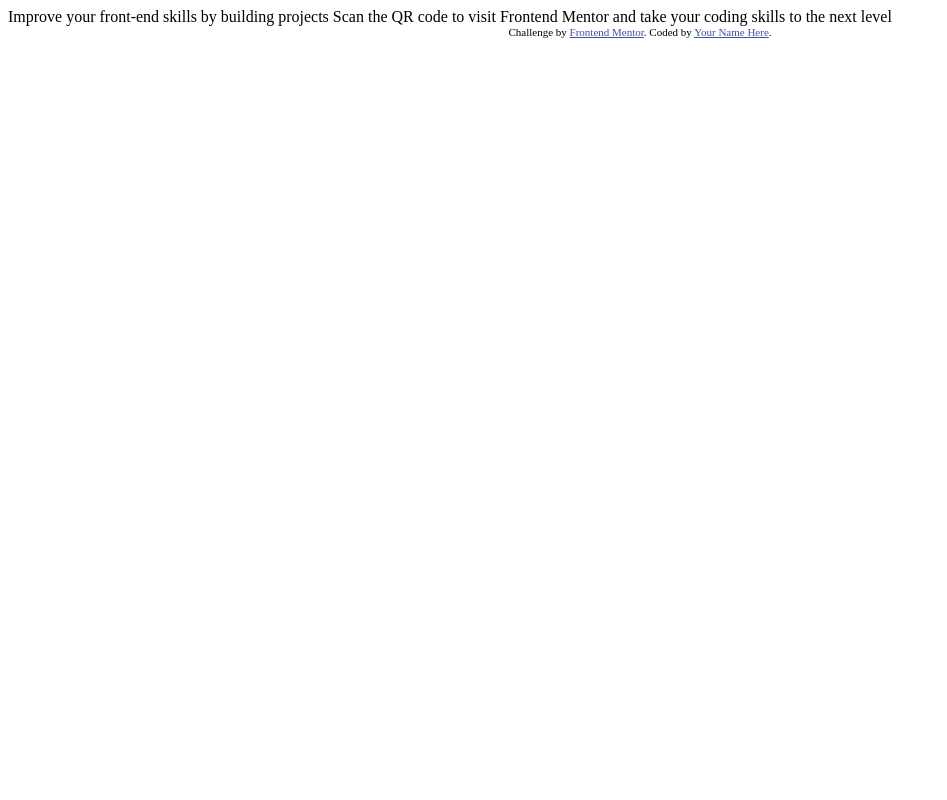
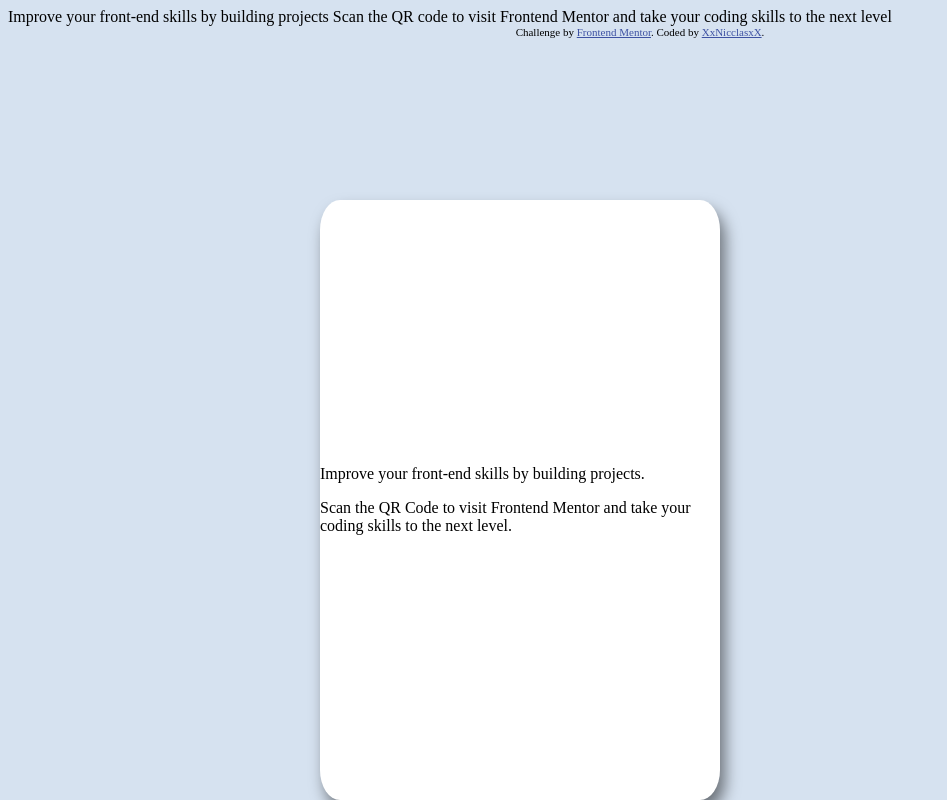
Before and after one commit to XxNicclasxX/QR-Code, a plain HTML site: page QR-Code/qr-code-component-main/index.html in a window 1280 px wide. Shown: the whole page, without its empty margins (0-947 px from the left). Drawn offline with Linux system fonts and the light colour scheme.

Commit message:
segundo commit

```diff
--- a/qr-code-component-main/index.html
+++ b/QR-Code/qr-code-component-main/index.html
@@ -5,8 +5,9 @@
   <meta name="viewport" content="width=device-width, initial-scale=1.0"> <!-- displays site properly based on user's device -->
 
   <link rel="icon" type="image/png" sizes="32x32" href="./images/favicon-32x32.png">
+  <link rel="stylesheet" href="/QR-Code/qr-code-component-main/style.css">
 
-  <title>Frontend Mentor | QR code component</title>
+  <title>QR code component</title>
 
   <!-- Feel free to remove these styles or customise in your own stylesheet 👍 -->
   <style>
@@ -14,15 +15,30 @@
     .attribution a { color: hsl(228, 45%, 44%); }
   </style>
 </head>
+
 <body>
 
+  <div class="container-ext">
+    <div class="container-int">
+      <div class="container-img">
+        <div class="text-large">
+          <p> Improve your front-end skills by building projects.</p>
+        <div class="text-small">
+          <p>Scan the QR Code to visit Frontend Mentor and take your coding skills to the next level.</p>
+          </div>
+        </div>
+      </div>
+    </div>
+  </div>
   Improve your front-end skills by building projects
 
   Scan the QR code to visit Frontend Mentor and take your coding skills to the next level
 
   <div class="attribution">
     Challenge by <a href="https://www.frontendmentor.io?ref=challenge" target="_blank">Frontend Mentor</a>.
-    Coded by <a href="#">Your Name Here</a>.
+    Coded by <a href="#">XxNicclasxX</a>.
   </div>
+
 </body>
+
 </html>
--- /dev/null
+++ b/QR-Code/qr-code-component-main/style.css
@@ -0,0 +1,20 @@
+body{
+    background-color: #d6e2f0;
+}
+
+.container-ext{
+    display: flex;
+    justify-content: center;
+    align-items: center;
+
+    position: absolute;
+    top: 25%;
+    left: 25%;
+    right: 25%;
+    transform: translate(-50%m -50%);
+    width: 400px;
+    height: 600px;
+    background-color: white;
+    border-radius: 5%;
+    box-shadow: 5px 10px 15px rgba(0,0,0,0.5);
+}
```
Also changed, not shown: QR-Code/qr-code-component-main/design/desktop-design.jpg (renamed from qr-code-component-main/design/desktop-design.jpg), QR-Code/qr-code-component-main/design/mobile-design.jpg (renamed from qr-code-component-main/design/mobile-design.jpg), QR-Code/qr-code-component-main/images/favicon-32x32.png (renamed from qr-code-component-main/images/favicon-32x32.png), QR-Code/qr-code-component-main/images/image-qr-code.png (renamed from qr-code-component-main/images/image-qr-code.png), QR-Code/qr-code-component-main/preview.jpg (renamed from qr-code-component-main/preview.jpg), 10 other files.
